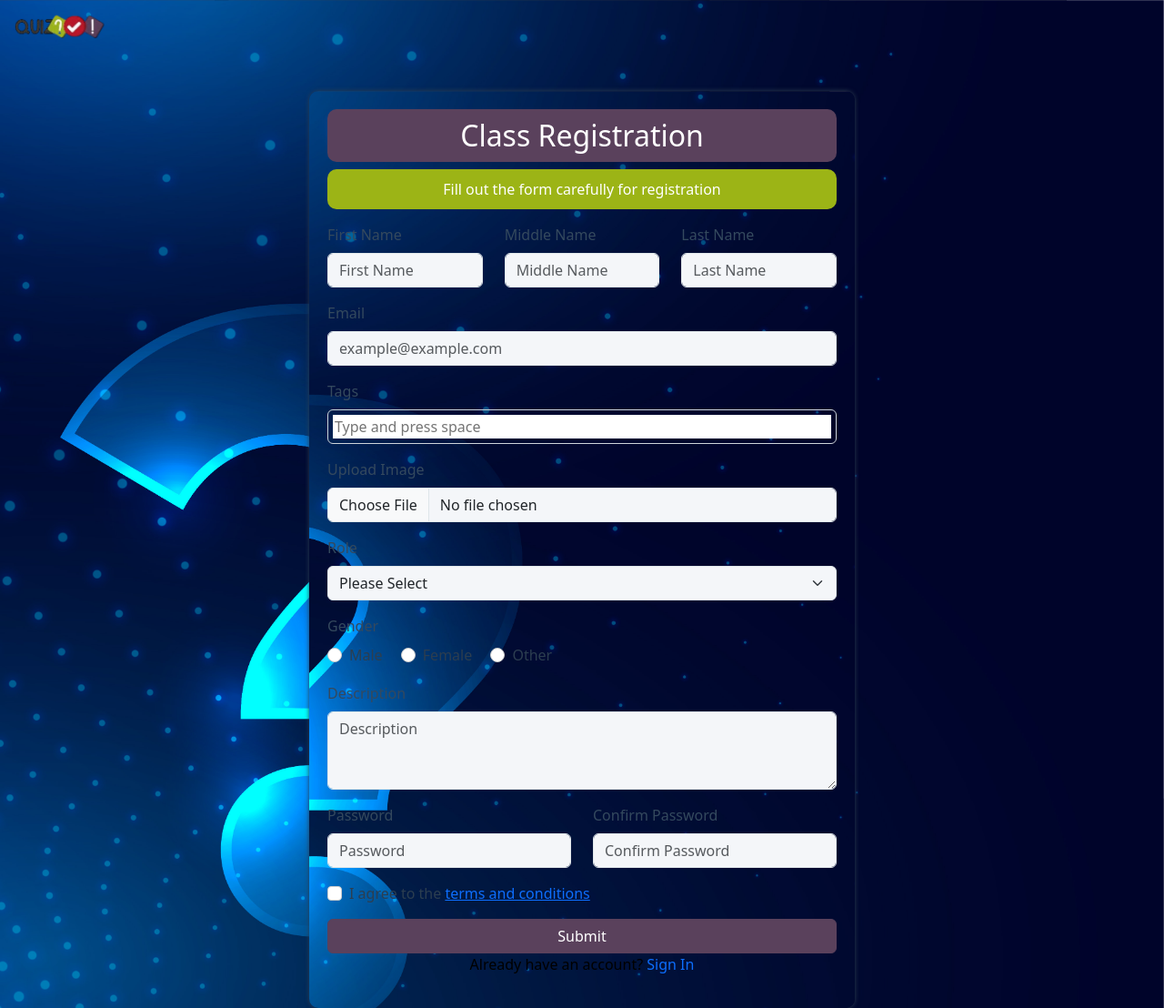
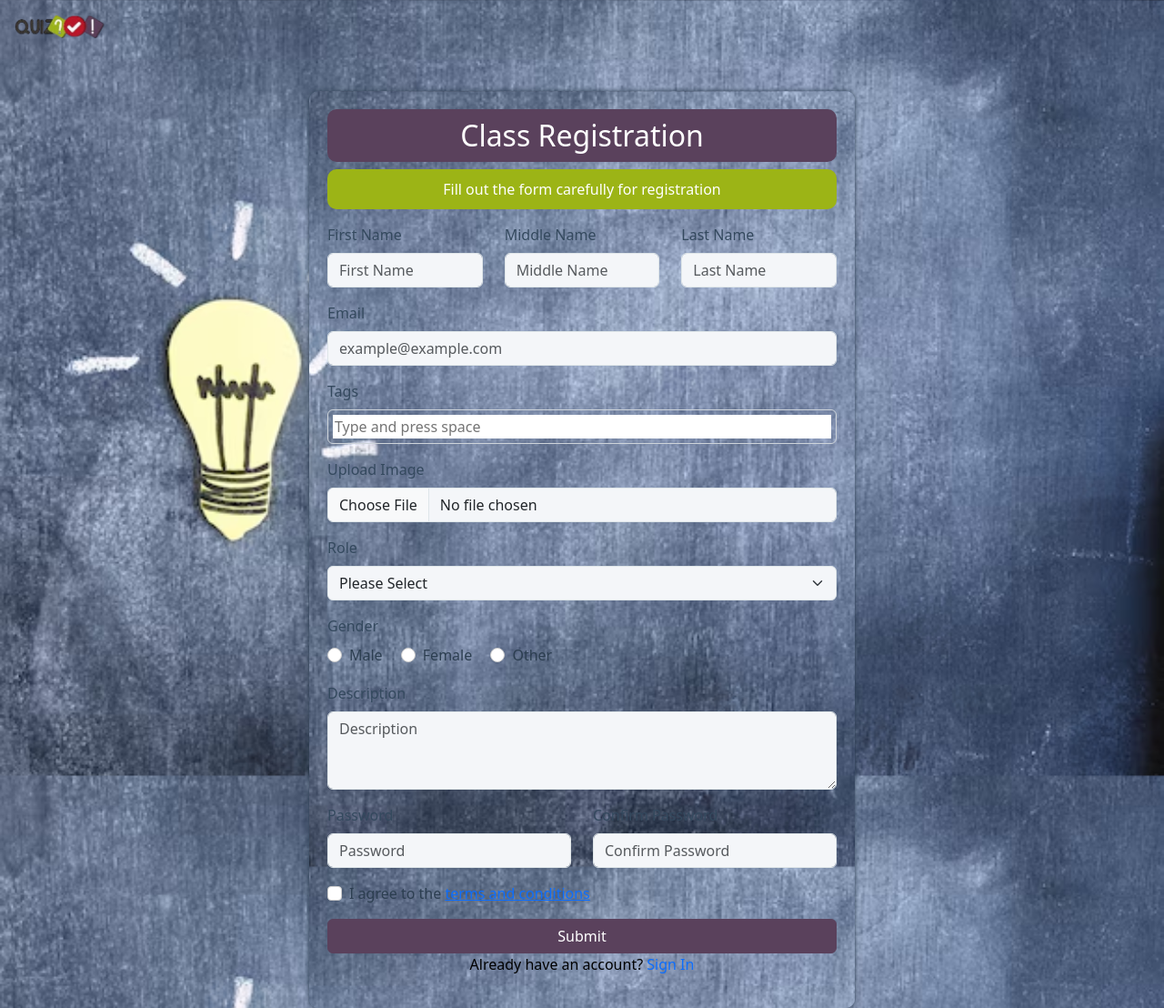
Before and after one commit to SandeepVerma334/quiz_portfolio, a PHP site: page /register.php in a window 1280 px wide. Shown: the whole page at 91% size. Run offline with PHP 8.4, Linux system fonts and the light colour scheme.

Commit message:
done by suman

```diff
--- a/style.css
+++ b/style.css
@@ -9,7 +9,7 @@
     margin: 0;
     overflow-y: auto; */
 
-        background-image: url('background1.jpg');
+        background-image: url('download2.avif');
         background-repeat: no-repeat;
         background-size: cover;
         background-attachment: fixed;
@@ -22,7 +22,7 @@
 
 
 .container {
-    background: #ffffff; /* White background for the form */
+   /* White background for the form */
     border-radius: 10px;
     /* box-shadow: 0 8px 15px rgba(0, 0, 0, 0.1); Lighter shadow */
     padding: 20px;
@@ -34,8 +34,8 @@
         background: inherit;
         /* backdrop-filter: blur(10px); */
         /* <!--margin: 100px; according to your need--> */
-        backdrop-filter: blur(50px);
-
+        background-color: rgba(179, 156, 156, 0.5);
+        backdrop-filter: saturate(180%) blur(10px);
 }
 
 .heading {
```
